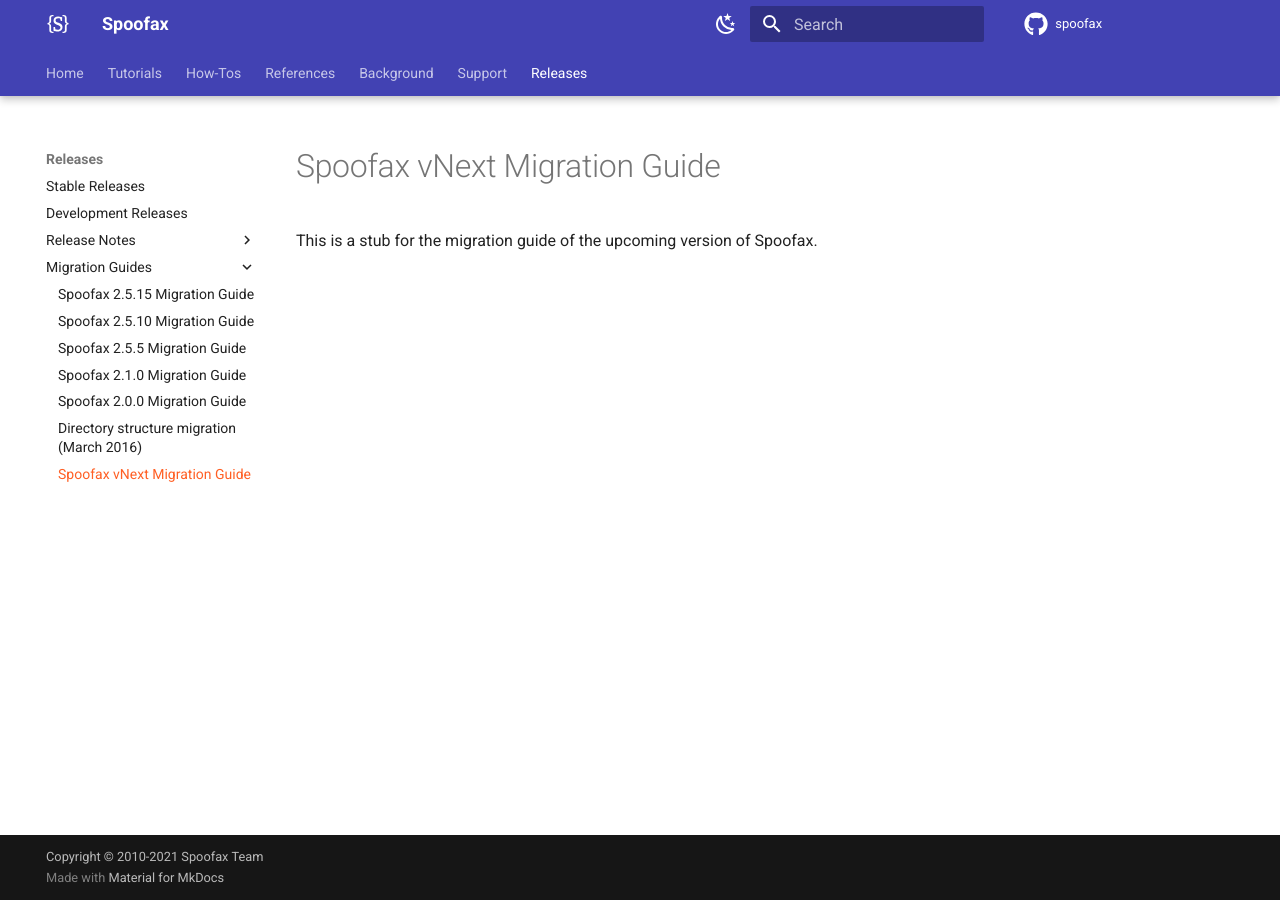
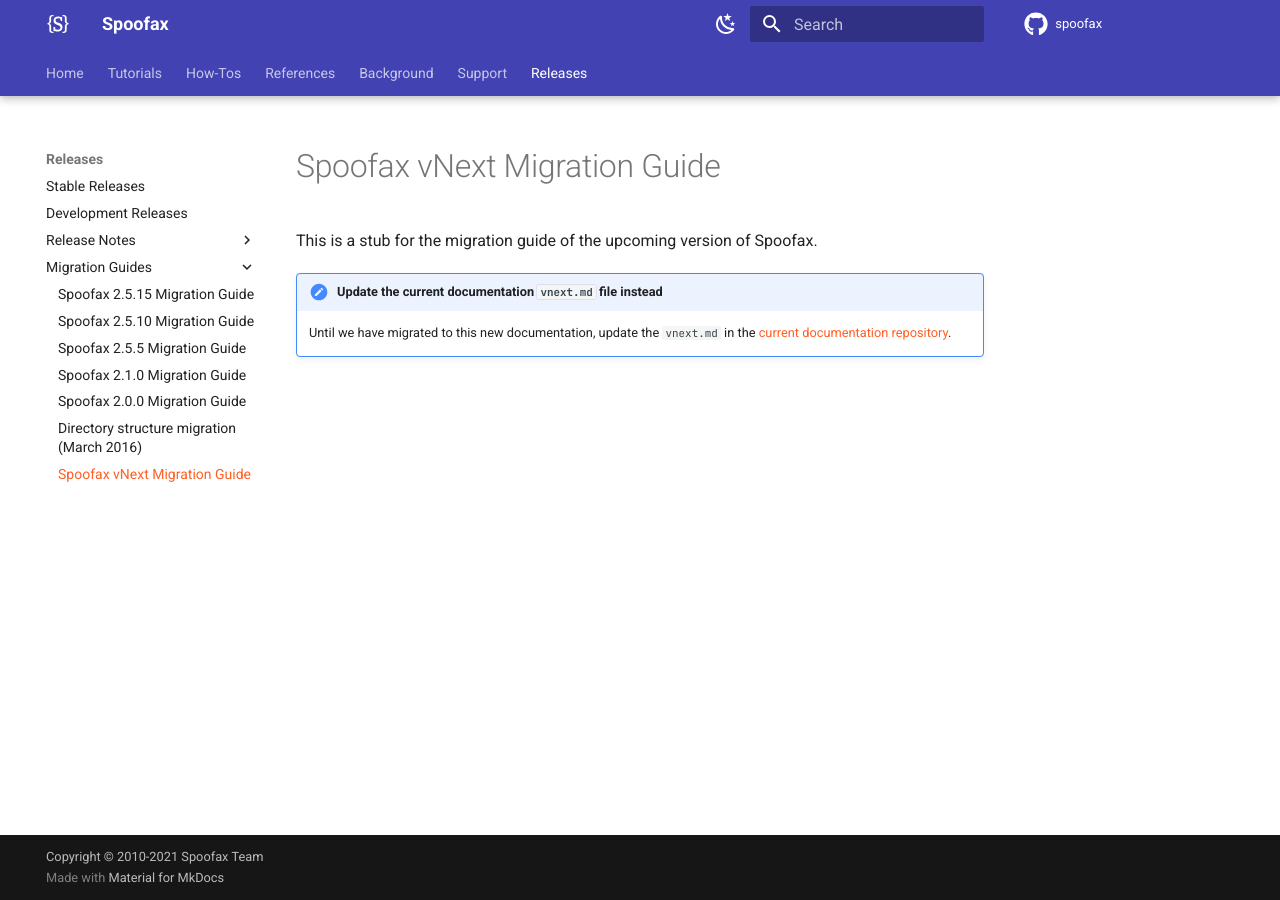
Before and after one commit to pdmosses/metaborg.github.io, an MkDocs documentation site: the page built from docs/release/migrate/vnext.md, in a window 1280 px wide. Built offline with MkDocs 1.6.1 and Material for MkDocs 9.7.7, drawn with Linux system fonts in a browser that asks for light colours; comment, search, counter and statistics services are not loaded.

Commit message:
Add note on using the current doc's `vnext` files, for now

```diff
--- a/docs/release/migrate/vnext.md
+++ b/docs/release/migrate/vnext.md
@@ -1,3 +1,6 @@
 # Spoofax vNext Migration Guide
 
 This is a stub for the migration guide of the upcoming version of Spoofax.
+
+!!! error "Update the current documentation `vnext.md` file instead"
+    Until we have migrated to this new documentation, update the `vnext.md` in the [current documentation repository](https://github.com/metaborg/documentation/blob/master/source/release/migrate/vnext.md).
```
Also changed, not shown: docs/release/note/vnext.md (+3 -0 lines).
